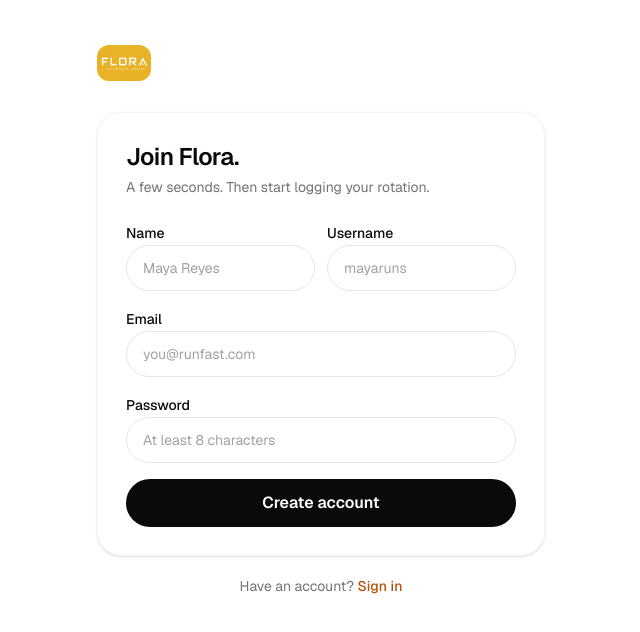
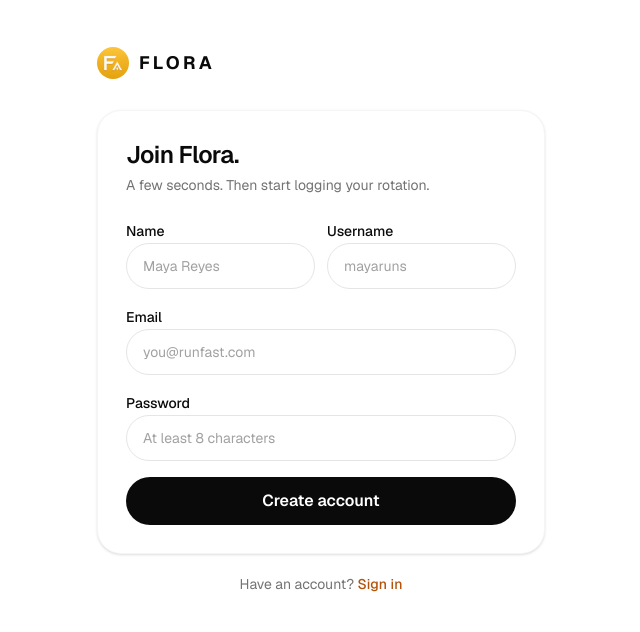
Before and after one commit to precieux-jewelry/flora, a Next.js app: page /signup in a window 1280 px wide. Shown: the top 632 px of the page, without its empty margins (319-959 px from the left). Built offline with nearby package versions, Linux system fonts and the light colour scheme.

Commit message:
design: icon + black FLORA wordmark in navbar/footer/auth

```diff
--- a/components/auth/auth-card.tsx
+++ b/components/auth/auth-card.tsx
@@ -16,14 +16,21 @@ export function AuthCard({
   return (
     <main className="min-h-[80vh] flex items-center justify-center px-5 py-10">
       <div className="w-full max-w-md">
-        <Link href="/" aria-label="Flora home" className="inline-flex">
+        <Link
+          href="/"
+          aria-label="Flora home"
+          className="inline-flex items-center gap-2.5"
+        >
           <Image
-            src="/flora-wordmark.png"
-            alt="Flora"
-            width={384}
+            src="/flora-icon.png"
+            alt=""
+            width={256}
             height={256}
-            className="h-9 w-auto rounded-md"
+            className="h-8 w-8 rounded-lg"
           />
+          <span className="text-lg font-bold tracking-[0.18em] text-neutral-950">
+            FLORA
+          </span>
         </Link>
 
         <div className="mt-6 rounded-3xl bg-white border border-neutral-100 p-7 shadow-sm">
--- a/components/layout/footer.tsx
+++ b/components/layout/footer.tsx
@@ -5,13 +5,18 @@ export function Footer() {
     <footer className="border-t border-[var(--color-border)] mt-24">
       <div className="max-w-6xl mx-auto px-5 sm:px-8 py-12 grid gap-10 md:grid-cols-4 text-sm">
         <div className="space-y-3">
-          <Image
-            src="/flora-wordmark.png"
-            alt="Flora"
-            width={384}
-            height={256}
-            className="h-8 w-auto rounded-md"
-          />
+          <div className="flex items-center gap-2.5">
+            <Image
+              src="/flora-icon.png"
+              alt=""
+              width={256}
+              height={256}
+              className="h-7 w-7 rounded-lg"
+            />
+            <span className="text-base font-bold tracking-[0.18em] text-neutral-950">
+              FLORA
+            </span>
+          </div>
           <p className="text-neutral-600 max-w-xs">
             The social app where runners share shoes, outfits, and race-day gear.
           </p>
--- a/components/layout/navbar.tsx
+++ b/components/layout/navbar.tsx
@@ -16,15 +16,22 @@ export async function Navbar() {
   return (
     <header className="sticky top-0 z-50 backdrop-blur bg-white/75 border-b border-[var(--color-border)]">
       <div className="max-w-6xl mx-auto px-5 sm:px-8 h-16 flex items-center justify-between relative">
-        <Link href="/" aria-label="Flora home" className="flex items-center">
+        <Link
+          href="/"
+          aria-label="Flora home"
+          className="flex items-center gap-2.5"
+        >
           <Image
-            src="/flora-wordmark.png"
-            alt="Flora"
-            width={384}
+            src="/flora-icon.png"
+            alt=""
+            width={256}
             height={256}
             priority
-            className="h-9 w-auto rounded-md"
+            className="h-8 w-8 rounded-lg"
           />
+          <span className="text-lg font-bold tracking-[0.18em] text-neutral-950">
+            FLORA
+          </span>
         </Link>
 
         <nav className="hidden md:flex items-center gap-8 text-sm text-neutral-600">
```
